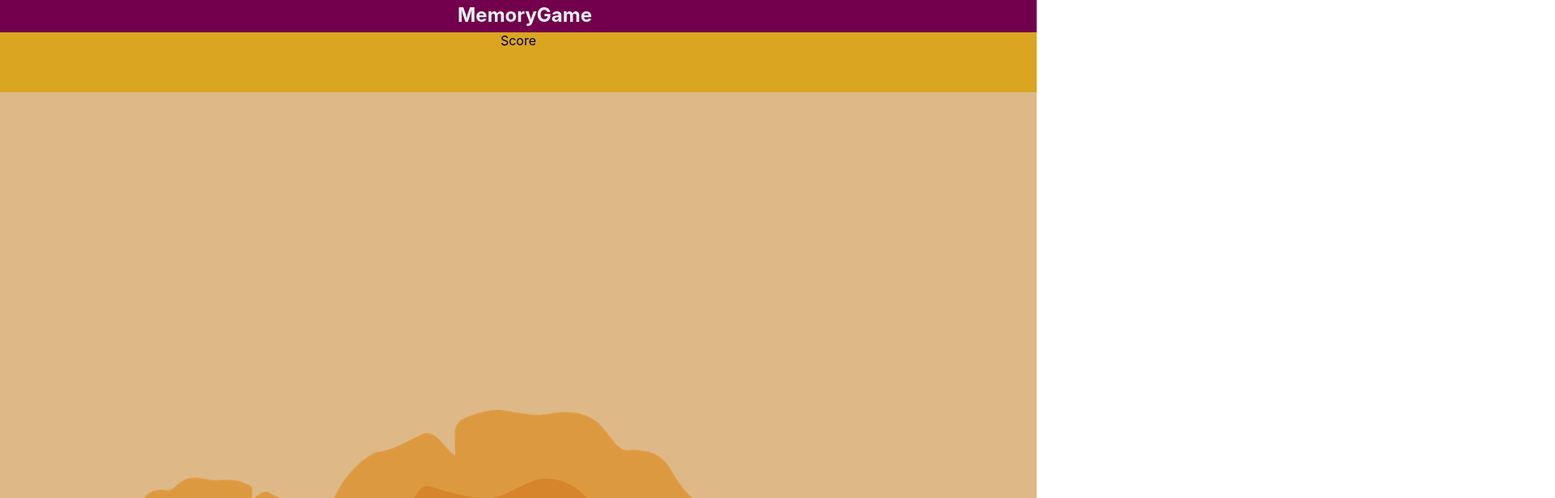
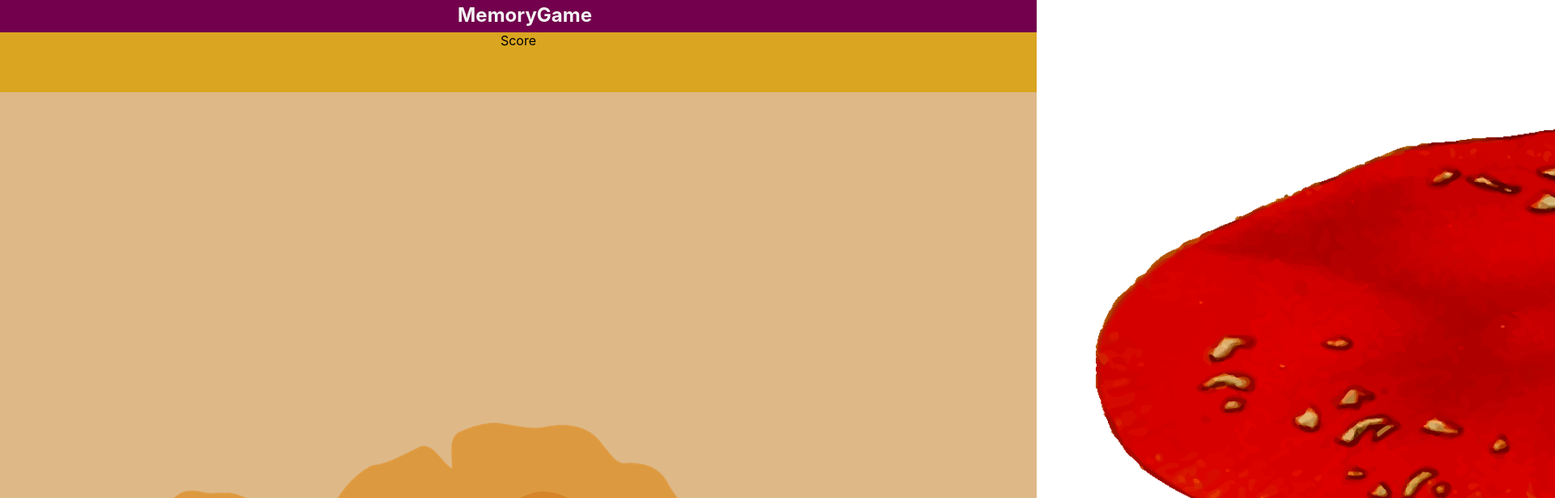
Before and after one commit to erynder-z/memo-shroom, a React (Create React App) app: page / in a window 1280 px wide. Shown: the top 616 px of the page at 81% size, 1920 px wide, since content can reach past the window. Built offline with nearby package versions, Linux system fonts and the light colour scheme.

Commit message:
Rename "Grid" component to "Game"

```diff
--- a/src/components/Grid.js
+++ b/src/components/Game.js
@@ -1,9 +1,9 @@
 import React, { useState, useEffect } from 'react';
-import '../styles/Grid.css';
+import '../styles/Game.css';
 import Card from './Card';
 import deck from './Deck';
 
-function Grid() {
+function Game() {
   const [cards, setCards] = useState(deck);
 
   const shuffleCards = () => {
@@ -43,4 +43,4 @@ function Grid() {
   );
 }
 
-export default Grid;
+export default Game;
--- a/src/components/Main.js
+++ b/src/components/Main.js
@@ -1,6 +1,6 @@
 import React from 'react';
 import Score from './Score';
-import Grid from './Grid';
+import Game from './Game';
 
 function Main() {
   return (
@@ -9,7 +9,7 @@ function Main() {
         <Score />
       </div>
       <div className="grid-container">
-        <Grid />
+        <Game />
       </div>
     </div>
   );
--- /dev/null
+++ b/src/styles/Game.css
@@ -0,0 +1,14 @@
+.grid-container {
+  height: 90%;
+  /*  width: 75%; */
+  background-color: burlywood;
+  display: grid;
+}
+
+.grid {
+  display: grid;
+  grid-template-columns: repeat(4, 1fr);
+  grid-template-rows: repeat(3, 1fr);
+  gap: 1rem;
+  padding: 1rem;
+}
--- a/src/styles/Grid.css
+++ /dev/null
@@ -1,4 +0,0 @@
-.grid-container {
-  height: 90%;
-  background-color: burlywood;
-}
```
